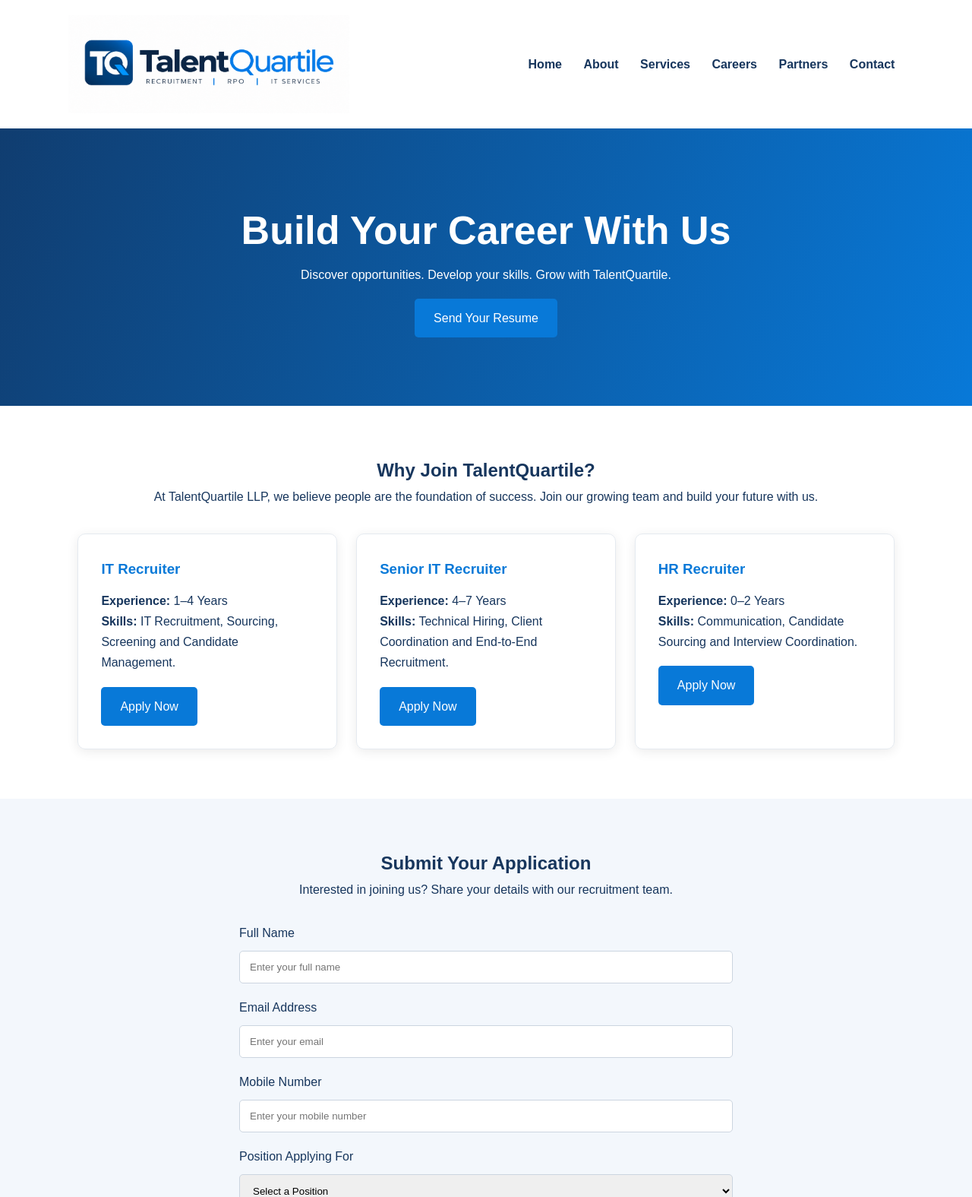
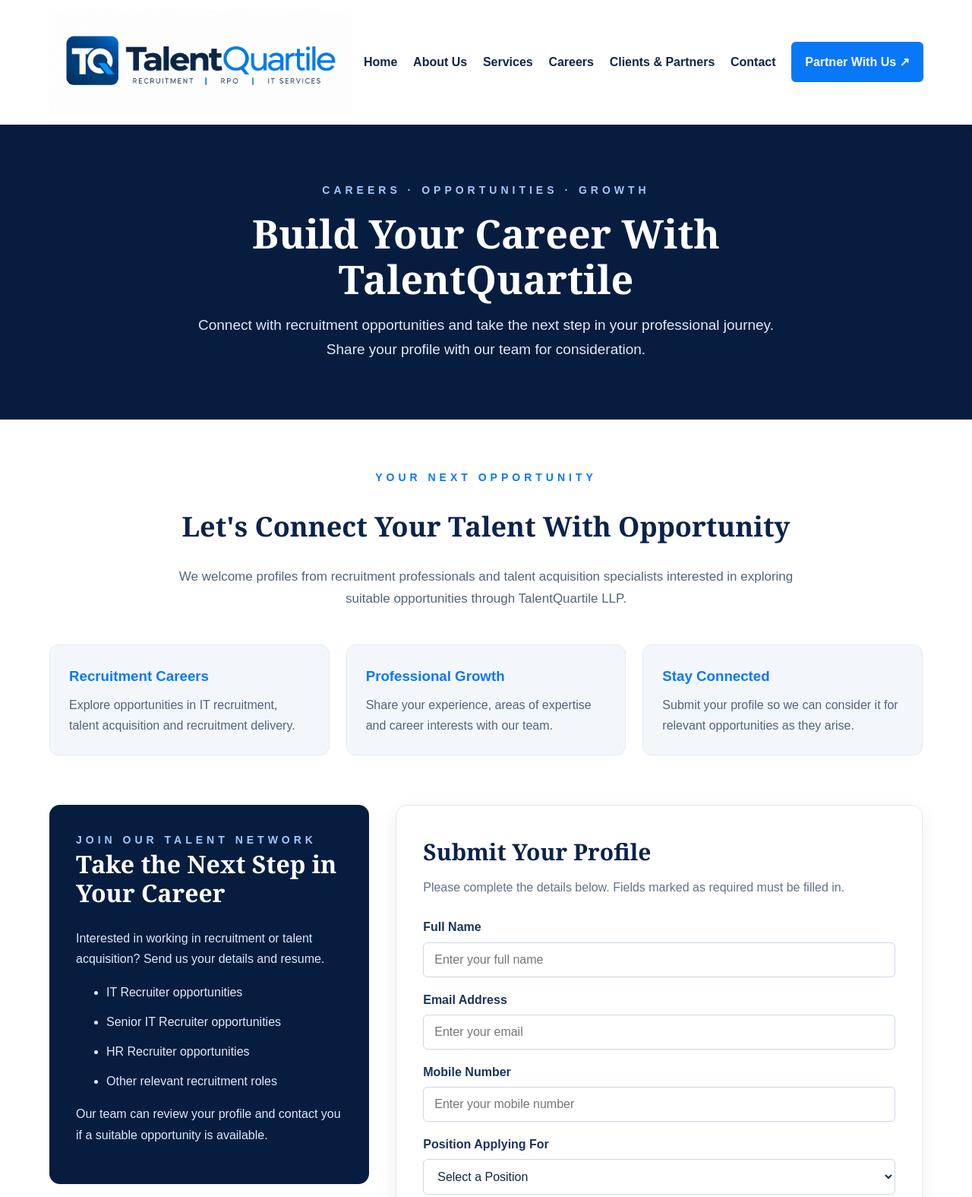
Before and after one commit to anilnaidu1425/talentquartile--Website, a plain HTML site: page careers.html in a window 1280 px wide. Shown: the top 1575 px of the page at 76% size. Drawn offline with Linux system fonts and the light colour scheme.

Commit message:
Update careers.html

```diff
--- a/careers.html
+++ b/careers.html
@@ -5,136 +5,83 @@
 <meta charset="UTF-8">
 <meta name="viewport" content="width=device-width, initial-scale=1.0">
 <title>Careers | TalentQuartile LLP</title>
+<meta name="description" content="Explore recruitment career opportunities with TalentQuartile LLP. Submit your profile and resume for consideration.">
 
 <style>
-* {
-    margin: 0;
-    padding: 0;
-    box-sizing: border-box;
+*{box-sizing:border-box}
+body{margin:0;font-family:Arial,Helvetica,sans-serif;color:#10264a;line-height:1.7;background:#fff}
+a{text-decoration:none}
+
+header{min-height:108px;padding:12px 5%;display:flex;align-items:center;justify-content:space-between;gap:15px;background:#fff;box-shadow:0 2px 12px rgba(0,0,0,.08);position:relative;z-index:2}
+.logo{flex:0 0 400px}
+.logo img{width:400px;max-width:100%;height:auto;display:block}
+nav{flex:1;display:flex;align-items:center;justify-content:space-between;gap:12px;flex-wrap:nowrap}
+nav a{color:#10264a;font-weight:700;font-size:16px;white-space:nowrap}
+nav a:hover{color:#0878f9}
+nav .partner{background:#0878f9;color:white;padding:13px 18px;border-radius:6px}
+
+.hero{background:#071d40;color:#fff;text-align:center;padding:75px 20px}
+.eyebrow{font-size:14px;letter-spacing:5px;font-weight:bold;color:#9dcaff;text-transform:uppercase}
+.hero h1{font-family:Georgia,serif;font-size:52px;line-height:1.15;margin:15px auto;max-width:900px}
+.hero p{font-size:19px;color:#e1eaf7;max-width:780px;margin:15px auto 0}
+
+main{max-width:1200px;margin:auto;padding:65px 25px}
+.intro{text-align:center;max-width:850px;margin:0 auto 45px}
+.intro h2{font-family:Georgia,serif;font-size:36px;line-height:1.25;color:#09234b}
+.intro p{font-size:17px;color:#52647c}
+
+.benefits{display:grid;grid-template-columns:repeat(3,1fr);gap:22px;margin:35px 0 65px}
+.benefit{background:#f3f7fc;border-radius:12px;padding:25px;border:1px solid #e2eaf4}
+.benefit h3{color:#0878f9;margin:0 0 8px}
+.benefit p{color:#52647c;margin:0}
+
+.application{display:grid;grid-template-columns:.85fr 1.4fr;gap:35px;align-items:start}
+.form-info{background:#071d40;color:white;padding:35px;border-radius:14px}
+.form-info h2{font-family:Georgia,serif;font-size:32px;line-height:1.2;margin-top:0}
+.form-info p{color:#dce8f8}
+.form-info li{margin:12px 0;color:#e1eaf7}
+
+.form-card{border:1px solid #e2eaf4;border-radius:14px;padding:35px;box-shadow:0 8px 25px rgba(13,39,78,.07)}
+.form-card h2{font-family:Georgia,serif;font-size:30px;color:#09234b;margin:0 0 8px}
+.form-card>p{color:#62718a;margin-top:0;margin-bottom:25px}
+
+label{display:block;font-weight:bold;color:#18345d;margin:16px 0 6px}
+input,select,textarea{width:100%;padding:13px 14px;border:1px solid #cbd7e6;border-radius:6px;font:16px Arial,sans-serif;color:#10264a;background:#fff}
+input:focus,select:focus,textarea:focus{outline:2px solid #9dcaff;border-color:#0878f9}
+input[type=file]{background:#f5f8fc}
+textarea{resize:vertical;min-height:110px}
+.form-note{font-size:13px;color:#62718a;margin-top:7px}
+button{width:100%;border:0;background:#0878f9;color:#fff;padding:16px 22px;border-radius:6px;font-size:17px;font-weight:bold;cursor:pointer;margin-top:22px}
+button:hover{background:#0665d4}
+
+.cta{text-align:center;background:#f3f7fc;padding:45px 25px;margin-top:65px;border-radius:14px}
+.cta h2{font-family:Georgia,serif;font-size:32px;color:#09234b;margin-top:0}
+.cta p{color:#52647c;max-width:700px;margin:0 auto 20px}
+.btn{display:inline-block;background:#0878f9;color:#fff;padding:14px 27px;border-radius:6px;font-weight:bold}
+
+footer{background:#071d40;color:#fff;padding:42px 6% 22px}
+.footer-grid{display:grid;grid-template-columns:2fr 1fr 1fr;gap:35px;max-width:1200px;margin:auto}
+footer h3{color:#fff}
+footer p,footer a{color:#d3e1f4}
+footer a:hover{color:#fff}
+.footer-links{display:flex;flex-direction:column;gap:8px}
+.copyright{text-align:center;border-top:1px solid #294266;margin-top:30px;padding-top:18px;color:#b9cbe2;font-size:14px}
+
+@media(max-width:1100px){
+header{flex-wrap:wrap;justify-content:center}
+.logo{flex:0 1 320px}
+.logo img{width:320px}
+nav{flex:1 1 100%;justify-content:center;flex-wrap:wrap}
 }
-
-body {
-    font-family: Arial, sans-serif;
-    color: #17365d;
-    line-height: 1.7;
-}
-
-header {
-    padding: 20px 7%;
-    display: flex;
-    justify-content: space-between;
-    align-items: center;
-    background: white;
-    flex-wrap: wrap;
-}
-
-.logo {
-    width: 370px;
-    max-width: 100%;
-}
-
-nav a {
-    text-decoration: none;
-    color: #17365d;
-    margin: 0 12px;
-    font-weight: bold;
-}
-
-.hero {
-    background: linear-gradient(110deg, #103d70, #0879d8);
-    color: white;
-    text-align: center;
-    padding: 90px 20px;
-}
-
-.hero h1 {
-    font-size: 52px;
-}
-
-section {
-    padding: 65px 8%;
-    text-align: center;
-}
-
-.jobs {
-    display: grid;
-    grid-template-columns: repeat(auto-fit, minmax(250px, 1fr));
-    gap: 25px;
-    margin-top: 35px;
-}
-
-.job-card {
-    padding: 30px;
-    border-radius: 10px;
-    box-shadow: 0 3px 15px #00000015;
-    text-align: left;
-    border: 1px solid #e5eaf0;
-}
-
-.job-card h3 {
-    color: #0879d8;
-    margin-bottom: 12px;
-}
-
-.apply {
-    display: inline-block;
-    background: #0879d8;
-    color: white;
-    padding: 12px 25px;
-    border-radius: 5px;
-    text-decoration: none;
-    margin-top: 18px;
-}
-
-.application {
-    background: #f3f7fc;
-}
-
-form {
-    max-width: 650px;
-    margin: 30px auto;
-    text-align: left;
-}
-
-input, select, textarea {
-    width: 100%;
-    padding: 13px;
-    margin: 10px 0 18px;
-    border: 1px solid #ccd5e0;
-    border-radius: 5px;
-}
-
-button {
-    background: #0879d8;
-    color: white;
-    padding: 14px 30px;
-    border: none;
-    border-radius: 5px;
-    cursor: pointer;
-}
-
-footer {
-    background: #102f52;
-    color: white;
-    text-align: center;
-    padding: 25px;
-}
-
-@media(max-width: 768px) {
-    header {
-        justify-content: center;
-        gap: 15px;
-    }
-    nav {
-        text-align: center;
-    }
-    nav a {
-        display: inline-block;
-        margin: 6px;
-    }
-    .hero h1 {
-        font-size: 36px;
-    }
+@media(max-width:700px){
+.hero{padding:60px 20px}
+.hero h1{font-size:36px}
+.intro h2{font-size:29px}
+.benefits,.application,.footer-grid{grid-template-columns:1fr}
+.form-card,.form-info{padding:25px}
+nav{gap:13px}
+nav a{font-size:14px}
+nav .partner{padding:10px 14px}
 }
 </style>
 </head>
@@ -142,86 +89,87 @@ footer {
 <body>
 
 <header>
-<img src="Talent%20Quartile%20Logo.png"
-     alt="TalentQuartile Logo" class="logo">
-
+<a class="logo" href="index.html">
+<img src="Talent%20Quartile%20Logo.png" alt="TalentQuartile LLP">
+</a>
 <nav>
 <a href="index.html">Home</a>
-<a href="about.html">About</a>
+<a href="about.html">About Us</a>
 <a href="services.html">Services</a>
 <a href="careers.html">Careers</a>
-<a href="partners.html">Partners</a>
+<a href="partners.html">Clients &amp; Partners</a>
 <a href="contact.html">Contact</a>
+<a class="partner" href="partners.html">Partner With Us ↗</a>
 </nav>
 </header>
 
-<div class="hero">
-<h1>Build Your Career With Us</h1>
-<p>Discover opportunities. Develop your skills. Grow with TalentQuartile.</p>
-    <a class="apply" href="#application">Send Your Resume</a>
+<section class="hero">
+<div class="eyebrow">CAREERS · OPPORTUNITIES · GROWTH</div>
+<h1>Build Your Career With TalentQuartile</h1>
+<p>Connect with recruitment opportunities and take the next step in your professional journey. Share your profile with our team for consideration.</p>
+</section>
+
+<main>
+
+<section class="intro">
+<div class="eyebrow" style="color:#0878f9">YOUR NEXT OPPORTUNITY</div>
+<h2>Let's Connect Your Talent With Opportunity</h2>
+<p>We welcome profiles from recruitment professionals and talent acquisition specialists interested in exploring suitable opportunities through TalentQuartile LLP.</p>
+</section>
+
+<section class="benefits">
+<div class="benefit">
+<h3>Recruitment Careers</h3>
+<p>Explore opportunities in IT recruitment, talent acquisition and recruitment delivery.</p>
 </div>
-
-<section>
-<h2>Why Join TalentQuartile?</h2>
-<p>At TalentQuartile LLP, we believe people are the foundation of success.
-Join our growing team and build your future with us.</p>
-
-<div class="jobs">
-
-<div class="job-card">
-<h3>IT Recruiter</h3>
-<p><b>Experience:</b> 1–4 Years</p>
-<p><b>Skills:</b> IT Recruitment, Sourcing, Screening and Candidate Management.</p>
-<a class="apply" href="#application">Apply Now</a>
+<div class="benefit">
+<h3>Professional Growth</h3>
+<p>Share your experience, areas of expertise and career interests with our team.</p>
 </div>
-
-<div class="job-card">
-<h3>Senior IT Recruiter</h3>
-<p><b>Experience:</b> 4–7 Years</p>
-<p><b>Skills:</b> Technical Hiring, Client Coordination and End-to-End Recruitment.</p>
-<a class="apply" href="#application">Apply Now</a>
-</div>
-
-<div class="job-card">
-<h3>HR Recruiter</h3>
-<p><b>Experience:</b> 0–2 Years</p>
-<p><b>Skills:</b> Communication, Candidate Sourcing and Interview Coordination.</p>
-<a class="apply" href="#application">Apply Now</a>
-</div>
-
+<div class="benefit">
+<h3>Stay Connected</h3>
+<p>Submit your profile so we can consider it for relevant opportunities as they arise.</p>
 </div>
 </section>
 
-<section class="application" id="application">
-<h2>Submit Your Application</h2>
-<p>Interested in joining us? Share your details with our recruitment team.</p>
+<section class="application">
 
+<div class="form-info">
+<div class="eyebrow">JOIN OUR TALENT NETWORK</div>
+<h2>Take the Next Step in Your Career</h2>
+<p>Interested in working in recruitment or talent acquisition? Send us your details and resume.</p>
+<ul>
+<li>IT Recruiter opportunities</li>
+<li>Senior IT Recruiter opportunities</li>
+<li>HR Recruiter opportunities</li>
+<li>Other relevant recruitment roles</li>
+</ul>
+<p>Our team can review your profile and contact you if a suitable opportunity is available.</p>
+</div>
+
+<div class="form-card">
+<h2>Submit Your Profile</h2>
+<p>Please complete the details below. Fields marked as required must be filled in.</p>
 
 <form action="https://formsubmit.co/info@talentquartile.com"
 method="POST"
 enctype="multipart/form-data">
 
-  <input type="hidden" name="_subject"
-         value="New Job Application - TalentQuartile">
+<input type="hidden" name="_subject" value="New Job Application - TalentQuartile">
 <input type="hidden" name="_template" value="table">
-    <input type="hidden" name="_next"
-value="https://anilnaidu1425.github.io/talentquartile--Website/thank-you.html">
+<input type="hidden" name="_next" value="https://anilnaidu1425.github.io/talentquartile--Website/thank-you.html">
 
 <!-- Spam protection -->
-  <input type="text" name="_honey"
-         style="display:none">
+<input type="text" name="_honey" style="display:none">
 
 <label>Full Name</label>
-  <input type="text" name="name"
-         placeholder="Enter your full name" required>
+<input type="text" name="name" placeholder="Enter your full name" required>
 
 <label>Email Address</label>
-  <input type="email" name="email"
-         placeholder="Enter your email" required>
+<input type="email" name="email" placeholder="Enter your email" required>
 
 <label>Mobile Number</label>
-  <input type="tel" name="mobile"
-         placeholder="Enter your mobile number" required>
+<input type="tel" name="mobile" placeholder="Enter your mobile number" required>
 
 <label>Position Applying For</label>
 <select name="position" required>
@@ -233,30 +181,60 @@ value="https://anilnaidu1425.github.io/talentquartile--Website/thank-you.html">
 </select>
 
 <label>Total Experience</label>
-  <input type="text" name="experience"
-         placeholder="Example: 3 Years" required>
+<input type="text" name="experience" placeholder="Example: 3 Years" required>
 
 <label>LinkedIn Profile</label>
-  <input type="url" name="linkedin"
-         placeholder="LinkedIn profile URL">
+<input type="url" name="linkedin" placeholder="LinkedIn profile URL">
 
 <label>Upload Resume (PDF or Word)</label>
-  <input type="file" name="attachment"
-         accept=".pdf,.doc,.docx" required>
+<input type="file" name="attachment" accept=".pdf,.doc,.docx" required>
+<div class="form-note">Accepted formats: PDF, DOC and DOCX.</div>
 
 <label>Message</label>
-  <textarea name="message" rows="4"
-            placeholder="Tell us about yourself"></textarea>
+<textarea name="message" rows="4" placeholder="Tell us about yourself"></textarea>
 
-  <button type="submit">Submit Application</button>
-
+<button type="submit">Submit Application →</button>
 </form>
+</div>
 
 </section>
 
+<section class="cta">
+<h2>Looking for Recruitment Partners?</h2>
+<p>If you are an independent recruiter or recruitment vendor interested in collaborating with us, explore our partner registration page.</p>
+<a class="btn" href="partners.html">Explore Partnership Opportunities →</a>
+</section>
+
+</main>
+
 <footer>
-<p>© 2026 TalentQuartile LLP. All Rights Reserved.</p>
+<div class="footer-grid">
+<div>
+<h3>TalentQuartile LLP</h3>
 <p>Recruitment | RPO | IT Services</p>
+<p>Connecting businesses with talent through focused recruitment and staffing solutions.</p>
+<p>Madhapur, Hyderabad, Telangana, India</p>
+</div>
+<div>
+<h3>Quick Links</h3>
+<div class="footer-links">
+<a href="index.html">Home</a>
+<a href="about.html">About Us</a>
+<a href="services.html">Services</a>
+<a href="careers.html">Careers</a>
+</div>
+</div>
+<div>
+<h3>Get in Touch</h3>
+<div class="footer-links">
+<a href="partners.html">Clients &amp; Partners</a>
+<a href="contact.html">Contact Us</a>
+<a href="mailto:info@talentquartile.com">info@talentquartile.com</a>
+<a href="tel:+919491268021">+91 94912 68021</a>
+</div>
+</div>
+</div>
+<div class="copyright">© 2026 TalentQuartile LLP. All rights reserved.</div>
 </footer>
 
 </body>
```
Lines whose indentation alone changed are shown as unchanged.
